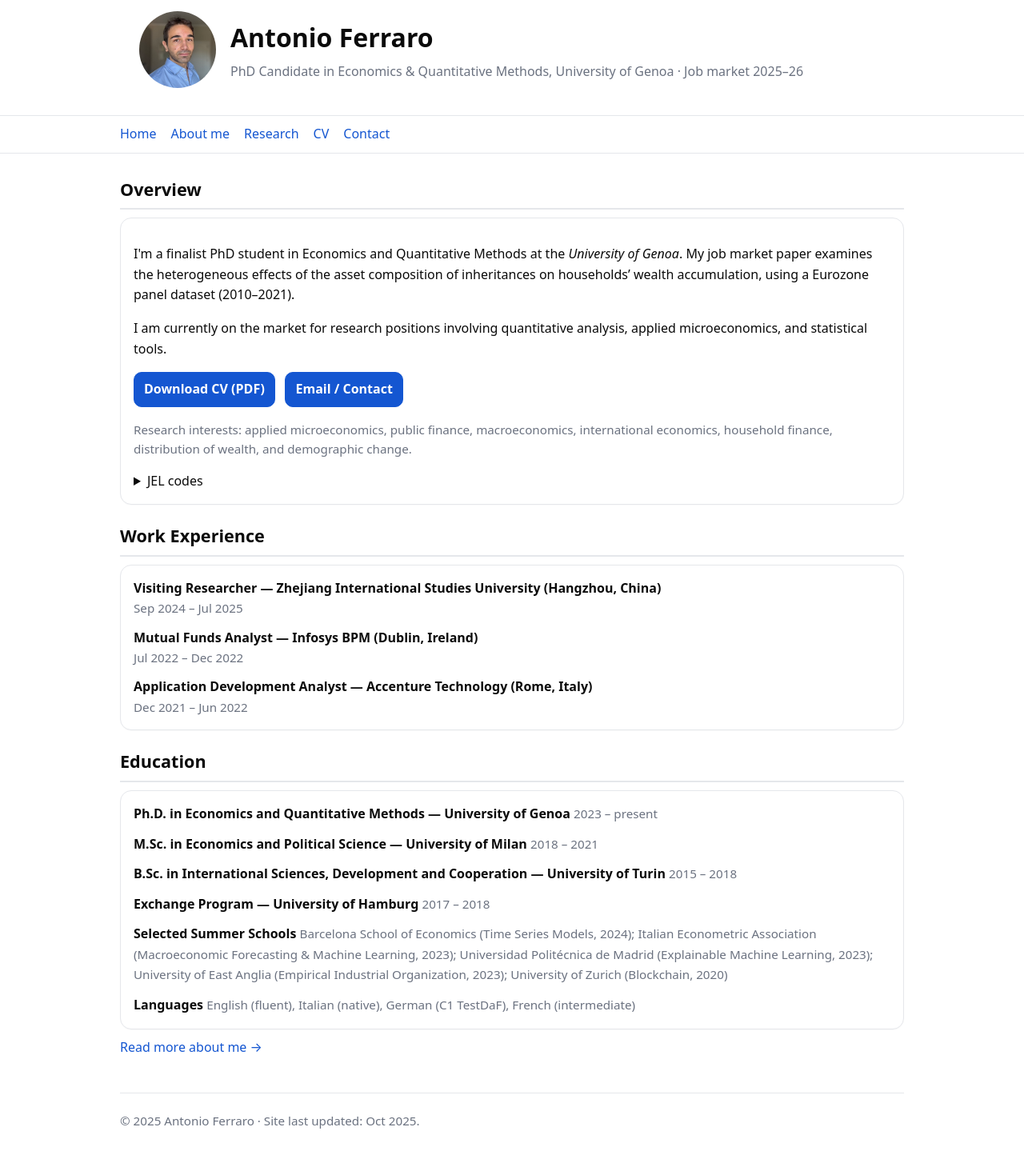
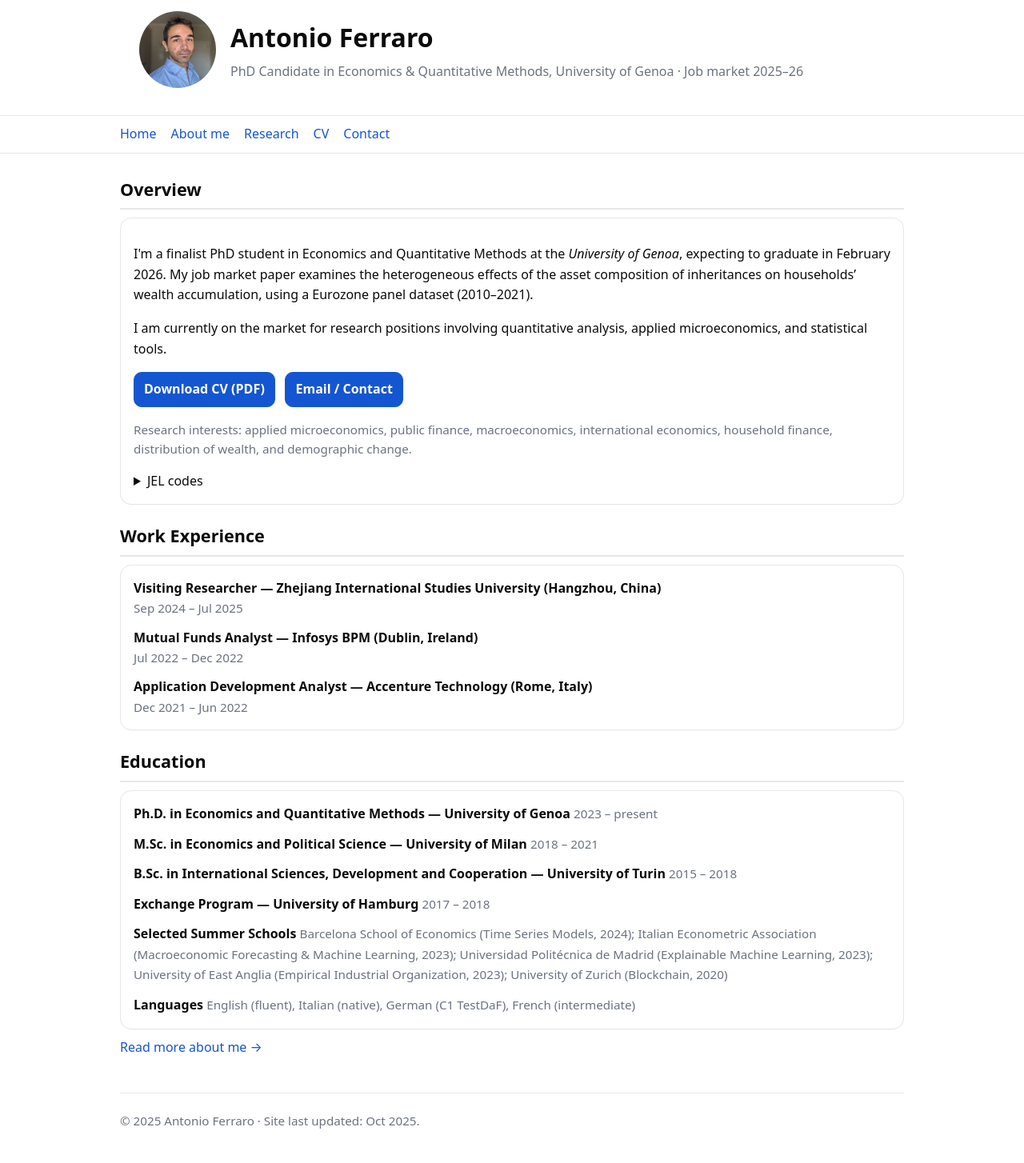
Before and after one commit to ferraroantonio/ferraroantonio.github.io, a Jekyll site: the page built from index.md, in a window 1280 px wide. Shown: the whole page at 80% size. Built offline with Jekyll 4.4.1, drawn with Linux system fonts in a browser that asks for light colours.

Commit message:
Update index.md

```diff
--- a/index.md
+++ b/index.md
@@ -7,7 +7,7 @@ description: "Antonio Ferraro — PhD Candidate in Economics & Quantitative Meth
 <section id="about">
 <h2>Overview</h2>
 <div class="card">
-<p>I'm a finalist PhD student in Economics and Quantitative Methods at the <em>University of Genoa</em>. My job market paper examines the heterogeneous effects of the asset composition of inheritances on households’ wealth accumulation, using a Eurozone panel dataset (2010–2021).</p>
+<p>I'm a finalist PhD student in Economics and Quantitative Methods at the <em>University of Genoa</em>, expecting to graduate in February 2026. My job market paper examines the heterogeneous effects of the asset composition of inheritances on households’ wealth accumulation, using a Eurozone panel dataset (2010–2021).</p>
 <p>I am currently on the market for research positions involving quantitative analysis, applied microeconomics, and statistical tools.</p>
 <p>
   <a class="btn" href="{{ '/assets/CV_Ferraro.pdf' | relative_url }}" download>Download CV (PDF)</a>
```
